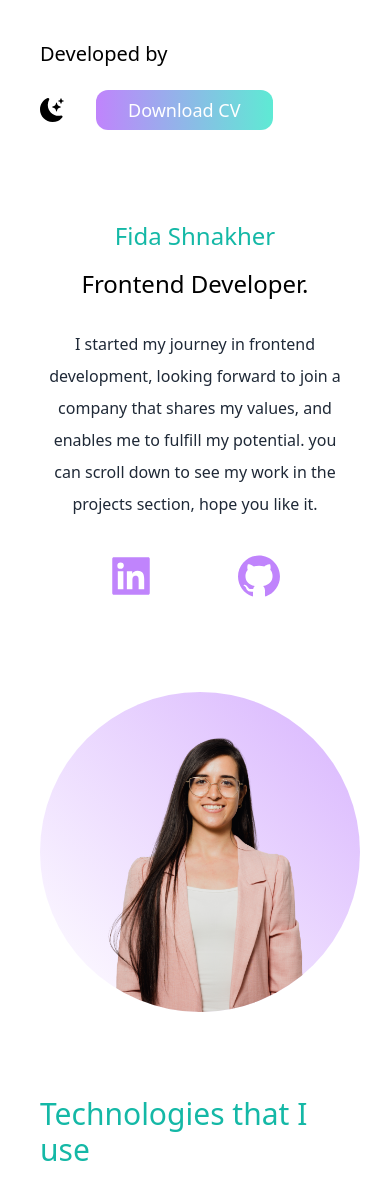
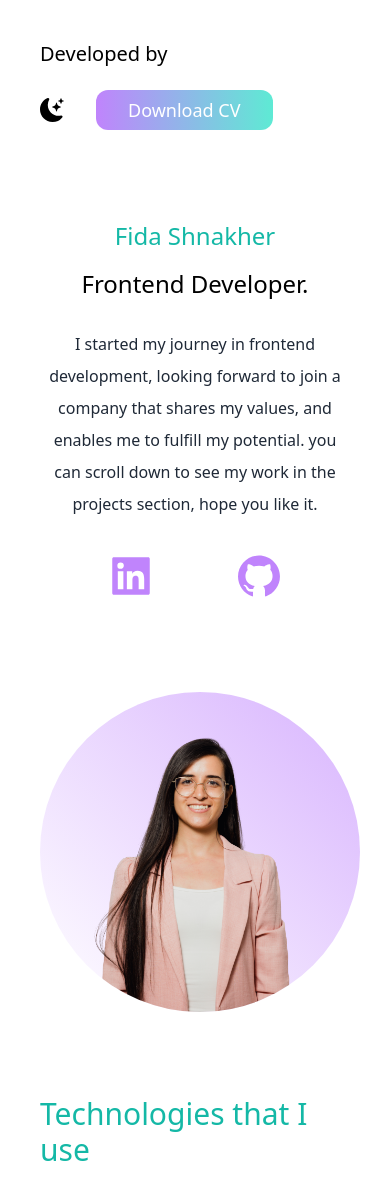
Before and after one commit to fidashn/fida-shnakher-portfolio, a Next.js app: page / in a window 390 px wide. Shown: the top 1200 px of the page. Built offline with nearby package versions, Linux system fonts and the light colour scheme.

Commit message:
took care of the picture display on mobile & its' responsiveness

```diff
--- a/pages/index.tsx
+++ b/pages/index.tsx
@@ -49,8 +49,8 @@ export default function Home() {
            <a className='text-purple-400' href="https://github.com/fidashn"><AiFillGithub/></a>
           </div>
 
-          <div className='relative mx-auto bg-gradient-to-bl from-purple-300 rounded-full w-80 h-80 mt-20 overflow-hidden md:h-90 md:w-90  flex justify-center  image-w'>
-            <Image alt='' src={myPic} layout='fill' objectFit="contain" />
+          <div className='relative mx-auto bg-gradient-to-bl from-purple-300 rounded-full w-80 h-80 mt-20 overflow-hidden md:h-90 md:w-90  flex justify-center '>
+            <Image alt='' src={myPic} layout='fill' objectFit="contain" className='max-sm:pr-7' />
           </div>
           </section>
 
```
